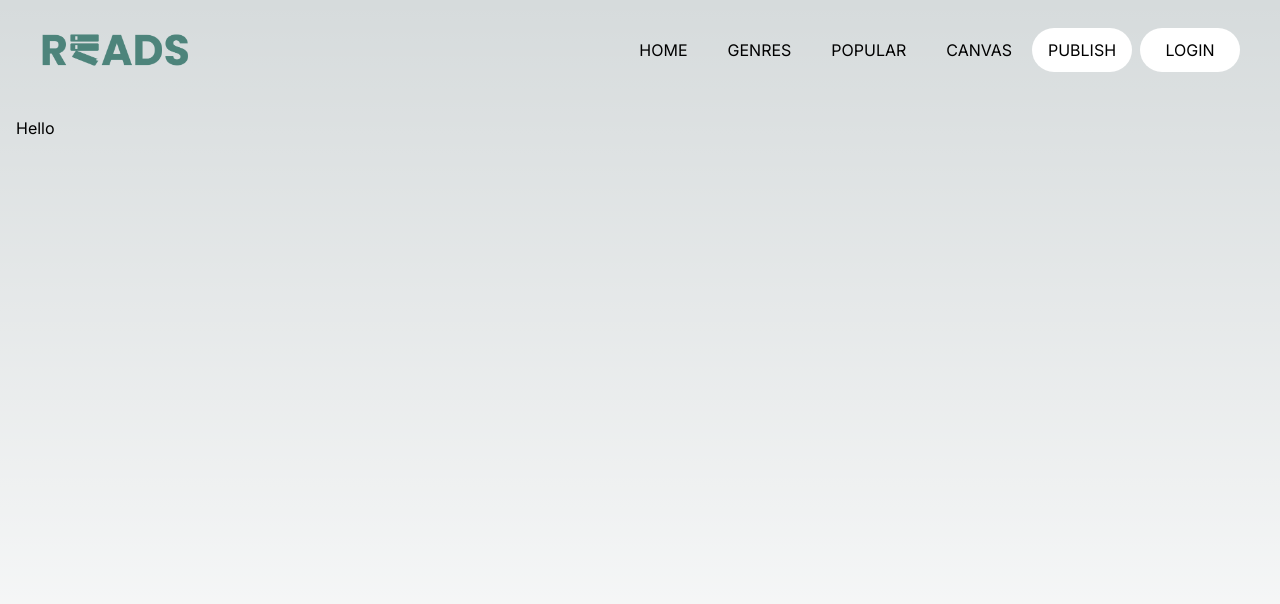
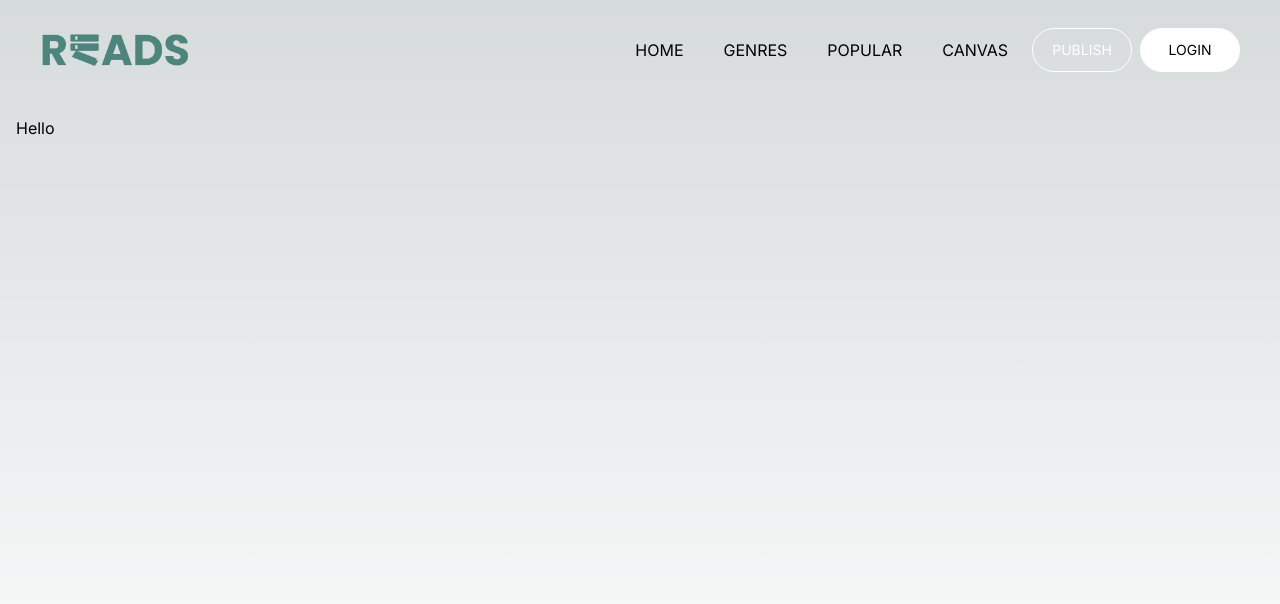
Before and after one commit to Her-Code-PH/storybook, a Next.js app: page / in a window 1280 px wide. Shown: the top 604 px of the page. Built offline with nearby package versions, Linux system fonts and the light colour scheme.

Commit message:
chore: topbar & button

```diff
--- a/src/components/action-button/index.tsx
+++ b/src/components/action-button/index.tsx
@@ -3,7 +3,7 @@ import { cva, VariantProps } from "class-variance-authority"
 import { FC } from "react";
 
 const ButtonVariants = cva(
-  'py-2 rounded-full text-sm w-[100px]',
+  'mx-1 py-2 rounded-full text-sm w-[100px] last:mr-0',
   {
     variants: {
       type: {
--- a/src/components/layout/topbar.tsx
+++ b/src/components/layout/topbar.tsx
@@ -1,6 +1,7 @@
 import Image from 'next/image';
 import Link from 'next/link';
 import Icon from "../../assets/images/reads_logotype.png";
+import ActionButton from '../action-button';
 
 const Topbar = () => {
   return (
@@ -35,8 +36,8 @@ const Topbar = () => {
           </ul>
           {/* right menu */}
           <div className='py-2 flex flex-row pl-5'>
-            <button className='mr-1 py-2 rounded-full bg-white text-black w-[100px]'>PUBLISH</button>
-            <button className='ml-1 py-2 rounded-full bg-white text-black w-[100px]'>LOGIN</button>
+            <ActionButton buttonText='PUBLISH' type="outlined" />
+            <ActionButton buttonText='LOGIN' type="contained" />
           </div>
         </div>
       </div>
```
